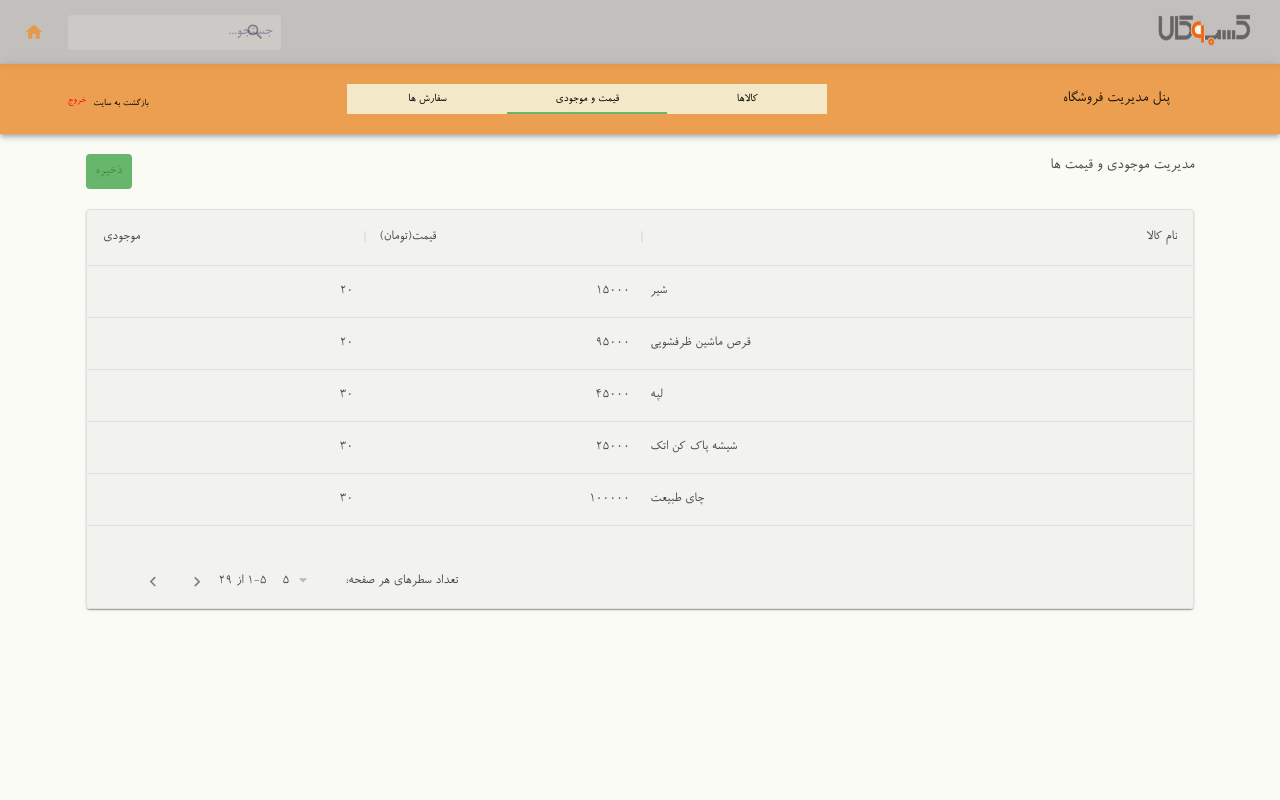
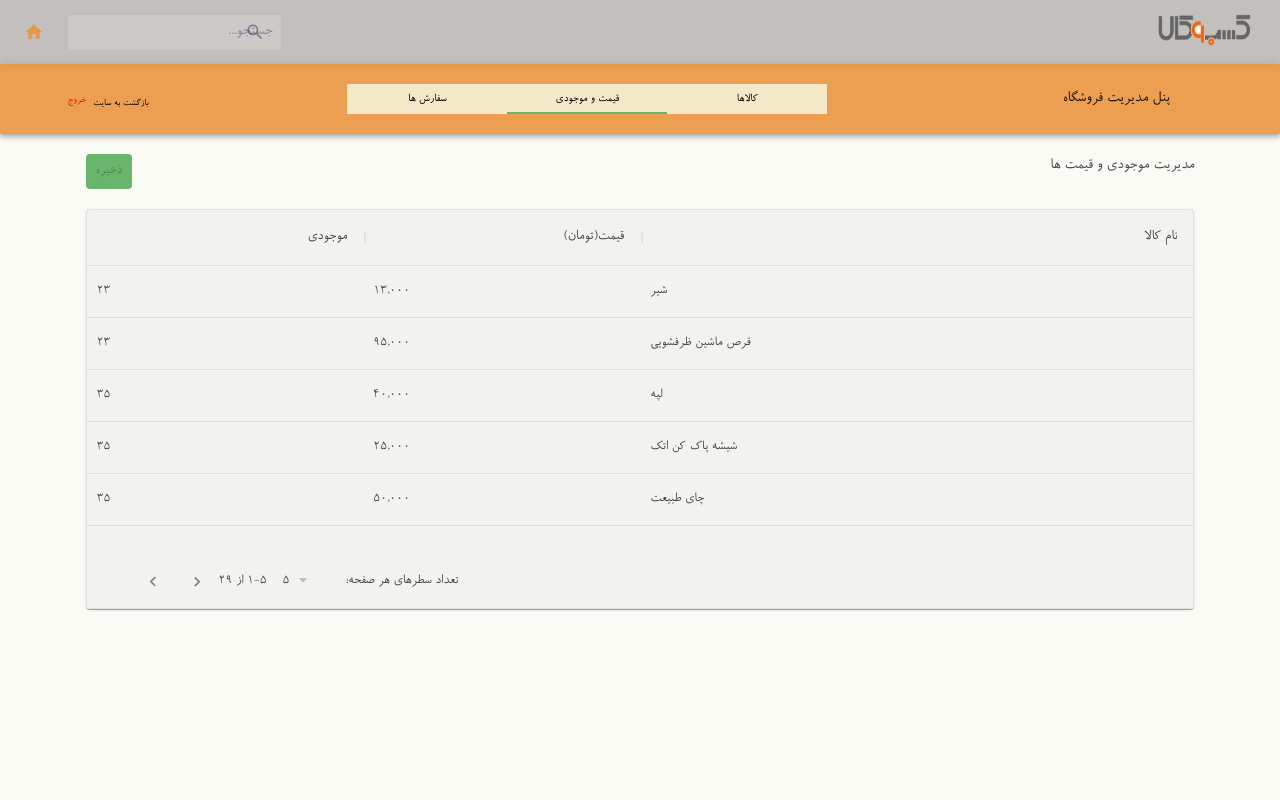
Before and after one commit to mona-aghakhani/maktab48-project-aghakhani, a React (Create React App) app in the folder ecommerce-project/: page /admin/prices in a window 1280 px wide. Shown: the top 800 px of the page. Built offline with nearby package versions, Linux system fonts and the light colour scheme; data requests are answered from the project's data file; sample sign-in values are in the browser's storage; what jss-rtl would draw is missing.

Commit message:
styling dataGrid table

```diff
--- a/ecommerce-project/src/components/OrderDetail/index.js
+++ b/ecommerce-project/src/components/OrderDetail/index.js
@@ -2,7 +2,9 @@ import React from "react";
 import { Typography, Box,TableContainer,TableRow,TableBody,Paper,TableCell, TableHead,Grid, Table, Button } from "@material-ui/core";
 import { makeStyles } from '@material-ui/core/styles';
 import {useDispatch} from "react-redux"
-import { changeStatus,updateOrderById } from "../../store/actions/ordersActions";
+import {
+  // changeStatus,
+  updateOrderById } from "../../store/actions/ordersActions";
 const useStyles = makeStyles({
     table: {
       minWidth: 650,
--- a/ecommerce-project/src/containers/adminPanel/Orders/index.js
+++ b/ecommerce-project/src/containers/adminPanel/Orders/index.js
@@ -144,20 +144,29 @@ const Orders = () => {
   const orders = useSelector((state) => state.allOrders.orders);
   const deliveredOrders=orders.filter((item)=>item.status === "تحویل شده")
   const waitingOrders=orders.filter((item)=>item.status === " در انتظار ارسال")
+/*
+* initial states & functions for handle filtering with Radio
+*/
+
   const [value, setValue] = useState("در انتظار ارسال");
 
-  // const [data,setData]=useState(waitingOrders)
+
     const handleChange = (event) => {
       setValue(event.target.value);
     };
     let data=value === "در انتظار ارسال"  ? waitingOrders : deliveredOrders;
-// console.log(data);
 
-  // const products=orders.map((order)=>order.products)
-  // console.log(products);
+
+
   const loading = useSelector((state) => state.allOrders.loading);
 
   const dispatch = useDispatch();
+  /*
+   * dispatch async action and get data
+   */
+  useEffect(() => {
+    dispatch(getOrders());
+  }, []);
   /*
    * dispatch sync action(setProducts) and get data
    */
@@ -168,12 +177,7 @@ const Orders = () => {
   //   });
   // }, []);
 
-  /*
-   * dispatch async action and get data
-   */
-  useEffect(() => {
-    dispatch(getOrders());
-  }, []);
+
 
   /*
    * setState and functions for handle CustomDialog
@@ -234,9 +238,6 @@ const Orders = () => {
     setOrder(isAsc ? "desc" : "asc");
     setOrderBy(property);
   };
-/*
-* initial states & functions for handle filtering with Radio
-*/
 
 // <FormControl component="fieldset">
 //       <FormLabel component="legend">Gender</FormLabel>
@@ -313,7 +314,7 @@ const Orders = () => {
                         {row?.fullName}
                         {/* <img className={classes.img} src={row?.image} /> */}
                       </TableCell>
-                      <TableCell>{row?.total}</TableCell>
+                      <TableCell>{Number(row?.total).toLocaleString()}</TableCell>
                       <TableCell>{row?.orderTime}</TableCell>
                       <TableCell>
                         <Box onClick={() => handleOpen(row)}   className={classes.box}> بررسی سفارش </Box>
--- a/ecommerce-project/src/containers/adminPanel/Prices/index.js
+++ b/ecommerce-project/src/containers/adminPanel/Prices/index.js
@@ -32,36 +32,55 @@ const [updatedata, setupdatedata] = useState([])
     //   {
     //     field: 'id',
     //     headerName: 'ردیف',
-    //     width: 200
+    //     flex:0.3,
+    //     // width: 200
     // },
         {
             field: 'title',
             headerName: 'نام کالا',
+            headerClassName: 'super-app-theme--header',
             // width: 350,
             // type: 'string',
             flex:1,
             // flex:0.4,
+            // filterable:false,
             editable: false
         },
         {
             field: 'price',
             headerName: 'قیمت(تومان)',
+            headerAlign: 'left',
+            align:"left",
+            headerClassName: 'super-app-theme--header',
             // width: 250,
             flex:0.5,
             // flex:0.3,
             type: 'number',
             // sortable: true,
-            editable: true
+            editable: true,
+            valueFormatter: (params) => {
+              const valueFormatted = Number(params.value).toLocaleString();
+              return valueFormatted;
+            },
+            // filterable:false,
         },
         {
             field: 'amount',
             headerName: 'موجودی',
             type: 'number',
+            headerAlign: 'left',
+            align:"left",
+            headerClassName: 'super-app-theme--header',
             // width: 250,
             flex:0.5,
             // flex:0.3,
             // sortable: true,
             editable: true,
+            valueFormatter: (params) => {
+              const valueFormatted = Number(params.value).toLocaleString();
+              return valueFormatted;
+            },
+            // filterable:false,
         }
     ];
 
@@ -90,6 +109,10 @@ setupdatedata([...updatedata,...obj])
  * const function handleEdit for save updatedData and multiple put api in for loop
  */
     const handleEdit=()=>{
+      // Promise.all(updatedata.map(product=>axios.put(`http://localhost:5000/products/${product.id}`,product)
+      // .then(res=>console.log(res.data))
+      // .catch(err=>console.log(err))
+      // ))
 
       for (let i = 0; i < updatedata.length; i++) {
 
@@ -134,7 +157,7 @@ setupdatedata([...updatedata,...obj])
             </Grid>
             <TableContainer className={classes.paper} component={Paper}>
                 <div style={{ flexGrow: 1 }}>
-                <div style={{ height: 400, width: '100%' ,textAlign:"center"}}>
+                <div style={{ height: 400, width: '100%' ,textAlign:"center"}} className={classes.root}>
                 <DataGrid
         rows={rows}
         columns={columns}
@@ -143,12 +166,9 @@ setupdatedata([...updatedata,...obj])
         rowsPerPageOptions={[5, 10, 20]}
         // pagination
         // className={classes.DataGrid}
-
-
-
-
         onEditCellChangeCommitted={handleEditCellChange}
-
+        disableColumnMenu={true}
+        hideFooterSelectedRowCount={true}
       />
                 </div>
                 </div>
--- a/ecommerce-project/src/containers/adminPanel/Prices/styles.js
+++ b/ecommerce-project/src/containers/adminPanel/Prices/styles.js
@@ -6,9 +6,15 @@ export const useStyles2 = makeStyles({
     //   // marginTop: 50,
     //   // borderTop: "1px solid gray",
     // },
-    DataGrid:{
-textAlign:"center"
+    root:{
+      '& .super-app-theme--header': {
+        fontWeight: 400,
+        fontSize:15,
+      },
     },
+//     DataGrid:{
+// textAlign:"center"
+//     },
     paper: {
       width: "90%",
       display:"flex",
--- a/ecommerce-project/src/containers/adminPanel/Products/index.js
+++ b/ecommerce-project/src/containers/adminPanel/Products/index.js
@@ -179,7 +179,7 @@ const Products = () => {
     // console.log(editedObj);
     setIsOpenUpdate(true);
   };
-  // console.log(editedObj);
+
 
   const handleDialogUpdateClose = () => {
     setIsOpenUpdate(false);
--- a/ecommerce-project/src/containers/eCommerce/ProductListing/index.js
+++ b/ecommerce-project/src/containers/eCommerce/ProductListing/index.js
@@ -4,6 +4,10 @@ import React
 from "react";
 
 const ProductListing = () => {
+/*
+* without redux
+*/
+
     // const [tasks, setTasks] = useState([]);
     // useEffect(() => {
     //     const getTasks = async ()=>{
--- a/ecommerce-project/src/theme/index.js
+++ b/ecommerce-project/src/theme/index.js
@@ -88,10 +88,10 @@ export const theme = createMuiTheme({
       },
     },
     MuiSelect: {
-      root:{
-        // display:"block"
-        // fontFamily: "Shabnam !important",
-      },
+      // root:{
+      //   // display:"block"
+      //   // fontFamily: "Shabnam !important",
+      // },
       icon: {
         color: "#B9B9B9",
       },
@@ -246,7 +246,12 @@ width:"100%"
     root:{
       display:"block"
     }
-  }
+  },
+//  MuiDataGrid:{
+//   columnHeaderTitle:{
+//     flexDirection:"row"
+//   }
+//  }
   // overrides: {
   //   MuiOutlinedInput: {
   //     root: {
```
Also changed, not shown: ecommerce-project/db.json.
